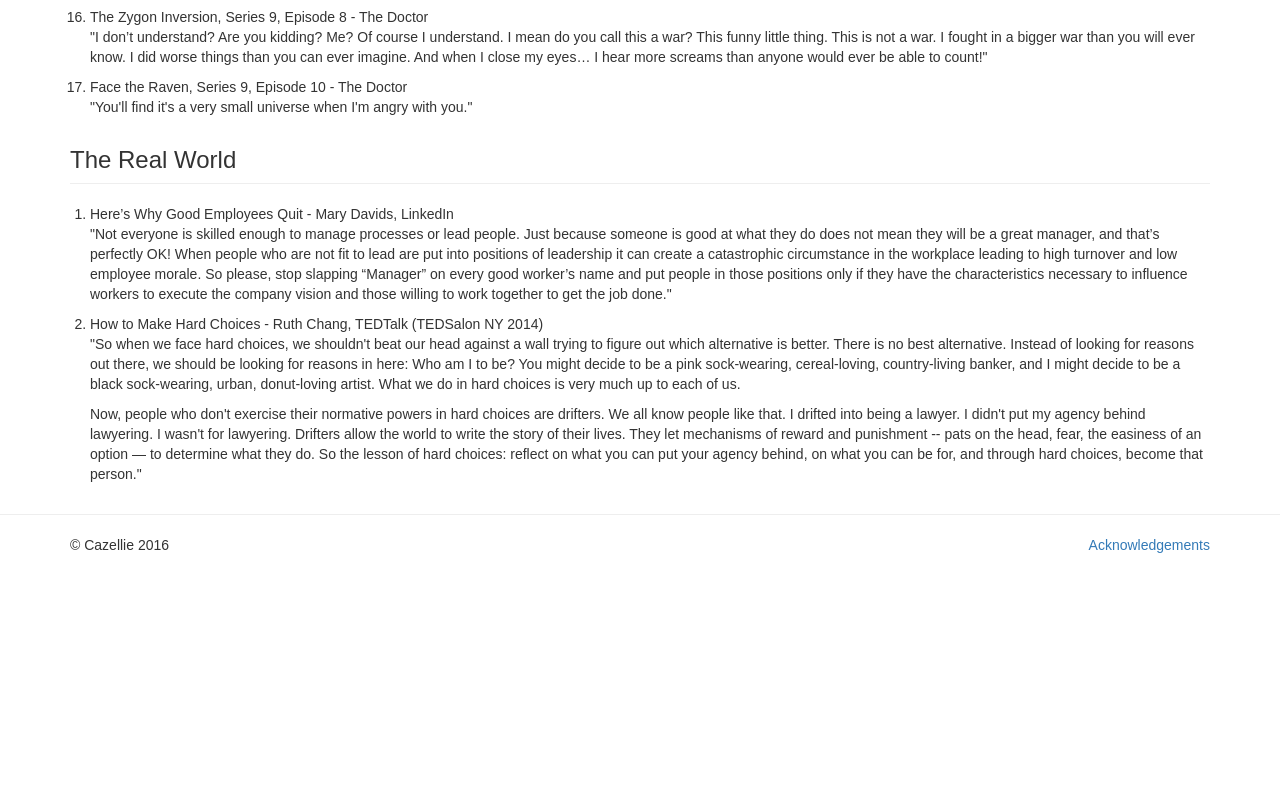
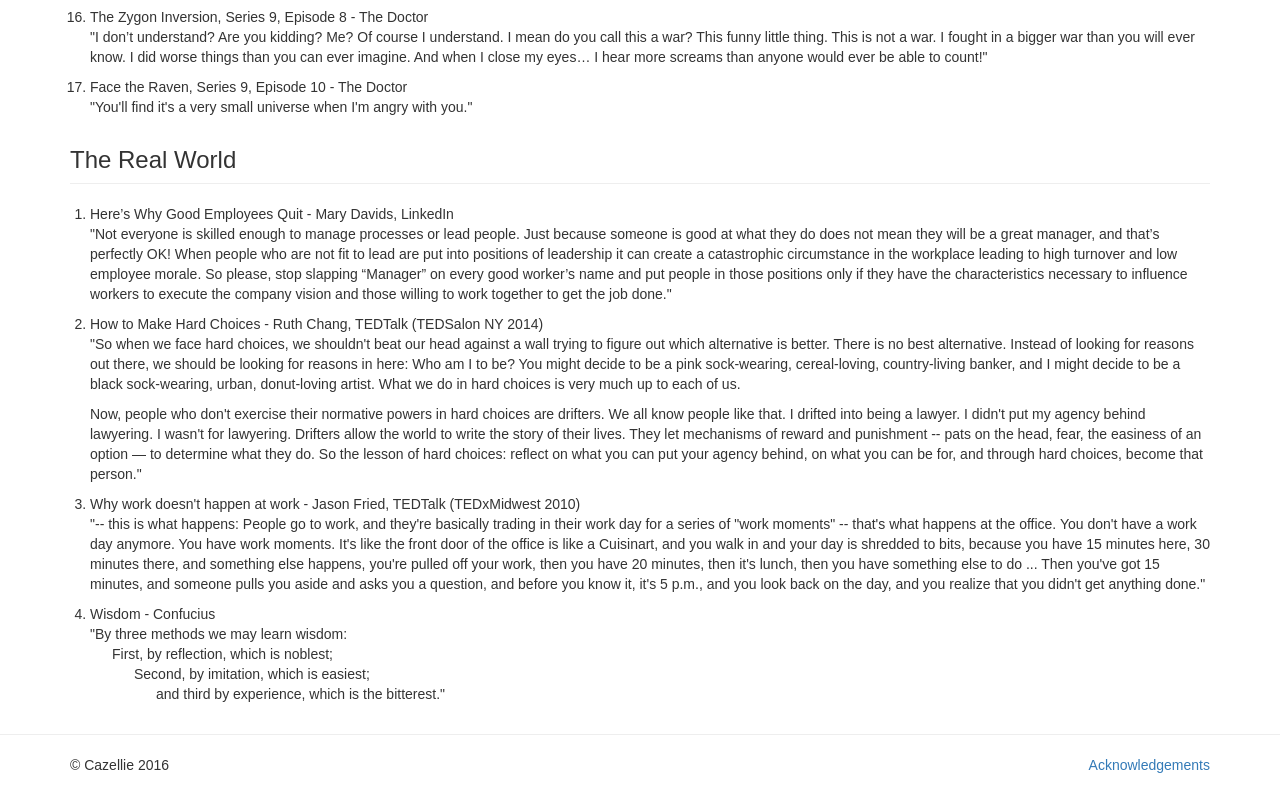
Before and after one commit to cazyw/TimeAndSpace, a plain HTML site: page random.html in a window 1280 px wide. Shown: the part 1209-1994 px from the top of the page. Before the commit the page ends 1774 px from the top, so only its background shows below. Drawn offline with nearby package versions, Linux system fonts and the light colour scheme; a script that the page names is missing.

Commit message:
update sn04-11 and random.html

```diff
--- a/css/styles.css
+++ b/css/styles.css
@@ -213,3 +213,18 @@ body {
 ol {
     padding-left: 20px;
 }
+
+.indent1 {
+  padding-left: 22px ;
+}
+.indent2 {
+  padding-left: 44px ;
+}
+.indent3 {
+  padding-left: 66px ;
+}
+
+.vertical-align {
+  height: 50px;
+  padding-top: 10px;
+}
--- a/random.html
+++ b/random.html
@@ -36,11 +36,10 @@
         <p>Random quotes or ideas from various sources</p>
       </div>
     </section>
-
     <section class="row">
       <div class="col-xs-12">
         <h3 class="page-header">Doctor Who</h3>
-        <ol>
+        <ol id="quotes-Doctor">
           <li>Aliens of London, Series 1, Episode 2 - The Doctor<p>
           "Excuse me, do you mind not farting while I'm saving the world?"</p></li>
           <li>Family of Blood, Series 3, Episode 9 - Tim Latimer<p>
@@ -85,7 +84,7 @@
     <section class="row">
       <div class="col-xs-12">
         <h3 class="page-header">The Real World</h3>
-        <ol>
+        <ol id="quotes-RealWorld">
           <li>Here’s Why Good Employees Quit - Mary Davids, LinkedIn<p>
           "Not everyone is skilled enough to manage processes or lead people. Just because someone is good at what they do does not mean
           they will be a great manager, and that’s perfectly OK! When people who are not fit to lead are put into positions of leadership it
@@ -102,6 +101,17 @@
           They let mechanisms of reward and punishment -- pats on the head, fear, the easiness of an option — to determine what they do.
           So the lesson of hard choices: reflect on what you can put your agency behind, on what you can be for, and through hard choices,
           become that person." </p></li>
+          <li>Why work doesn't happen at work - Jason Fried, TEDTalk (TEDxMidwest 2010)<p>
+          "-- this is what happens: People go to work, and they're basically trading in their work day for a series of "work moments" -- that's what happens at the office. You don't have a work day anymore. You have work moments. It's like the front door of the office is like a Cuisinart, and you walk in and your day is shredded to bits, because you have 15 minutes here, 30 minutes there, and something else happens, you're pulled off your work, then you have 20 minutes, then it's lunch, then you have something else to do ... Then you've got 15 minutes, and someone pulls you aside and asks you a question, and before you know it, it's 5 p.m., and you look back on the day, and you realize that you didn't get anything done."
+          </li>
+          <li>Wisdom - Confucius<p>
+          "By three methods we may learn wisdom: <br>
+          <span class="indent1">First, by reflection, which is noblest;</span><br>
+          <span class="indent2"> Second, by imitation, which is easiest; </span><br>
+          <span class="indent3"> and third by experience, which is the bitterest."</span><br>
+          </li>
+
+
       </ol>
       </div>
     </section>
@@ -124,6 +134,7 @@
 <script src="https://ajax.googleapis.com/ajax/libs/jquery/1.11.1/jquery.min.js"></script>
 <script src="js/bootstrap.js"></script>
 <script src="js/docs.min.js"></script>
+<script src="js/dw.js"></script>
 <script>
 (function(i,s,o,g,r,a,m){i['GoogleAnalyticsObject']=r;i[r]=i[r]||function(){
 (i[r].q=i[r].q||[]).push(arguments)},i[r].l=1*new Date();a=s.createElement(o),
```
Also changed, not shown: index.html (+1 -1 lines), sn04.html (+1 -1 lines), series/sn04/sn04-11.txt.
